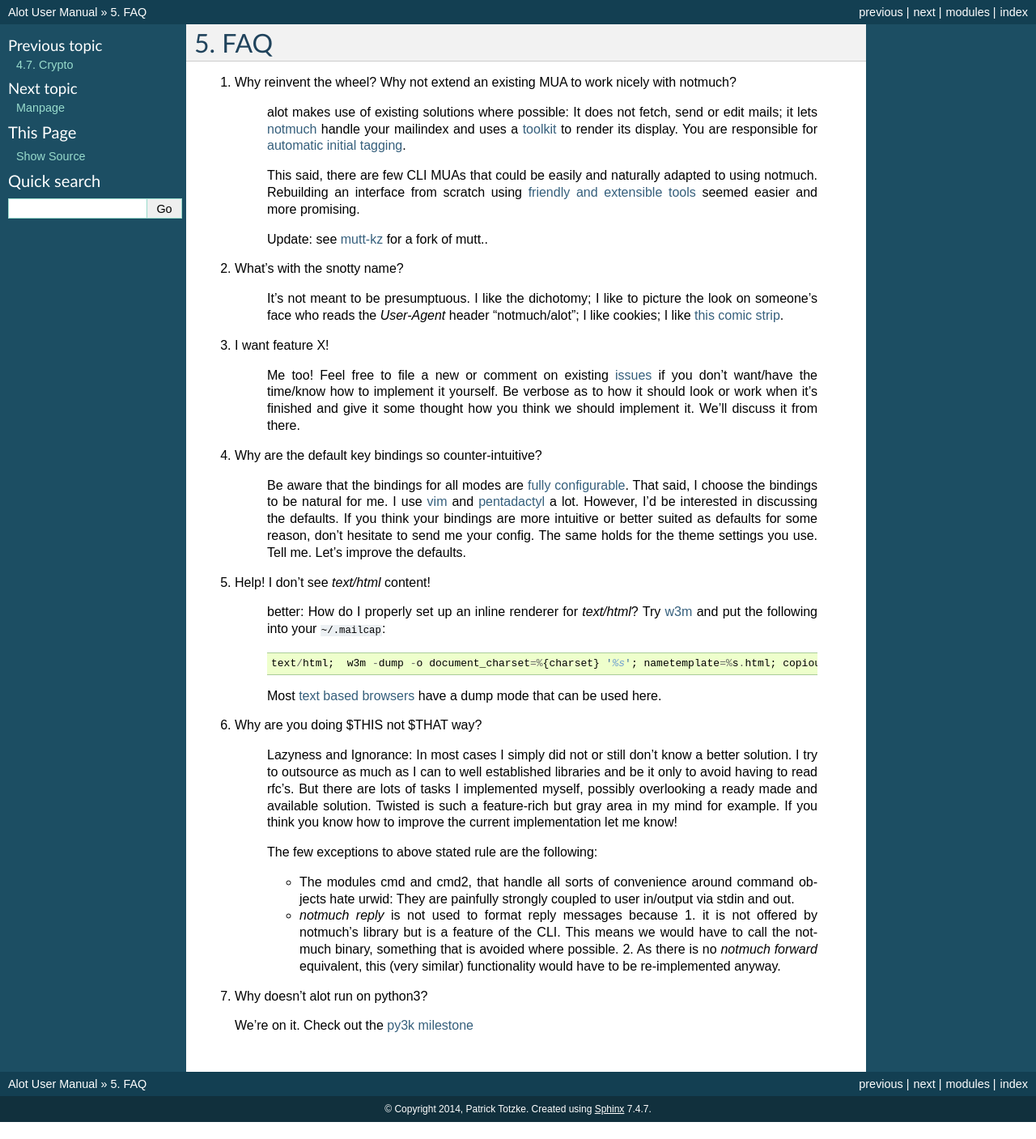
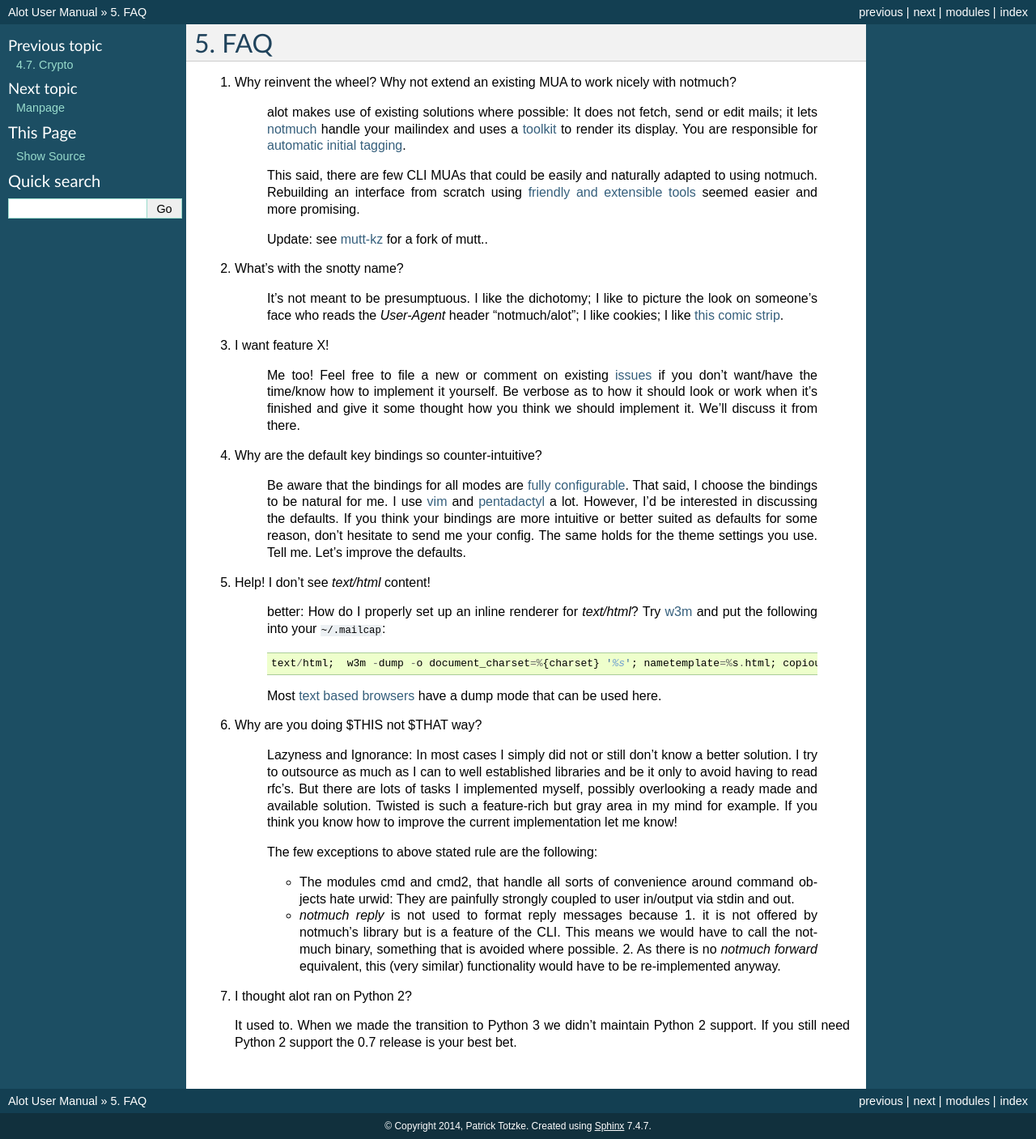
Before and after one commit to pazz/alot, a Sphinx documentation site: the page built from docs/source/faq.rst, in a window 1280 px wide. Shown: the whole page at 81% size. Built offline with Sphinx 7.4.7, drawn with Linux system fonts in a browser that asks for light colours; before the commit the page ends 1386 px from its top, so only the background shows below that.

Commit message:
docs: Update the FAQ for python 3

```diff
--- a/docs/source/faq.rst
+++ b/docs/source/faq.rst
@@ -67,6 +67,8 @@ FAQ
 
 .. _faq_7:
 
-7. Why doesn't alot run on python3?
+7. I thought alot ran on Python 2?
 
-   We're on it. Check out the `py3k milestone <https://github.com/pazz/alot/issues?q=is%3Aopen+is%3Aissue+milestone%3A%22full+py3k+compatibility%22>`_
+   It used to. When we made the transition to Python 3 we didn't maintain
+   Python 2 support. If you still need Python 2 support the 0.7 release is your
+   best bet.
```
